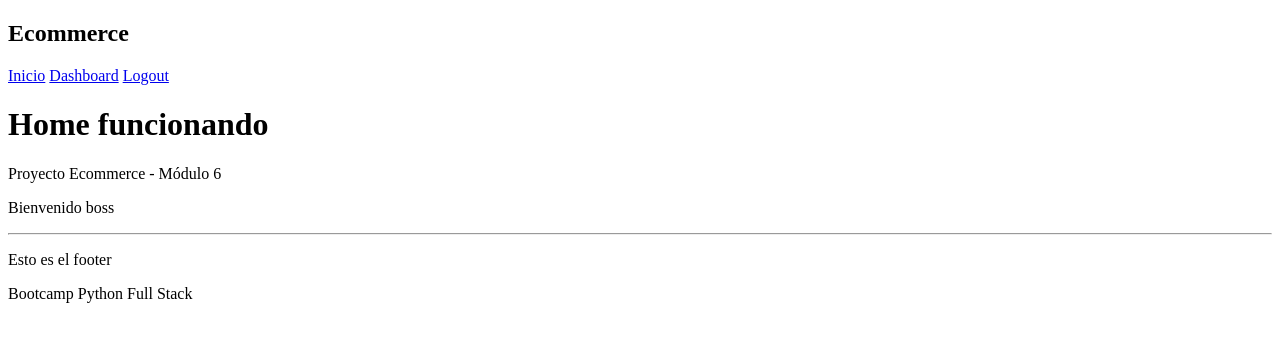
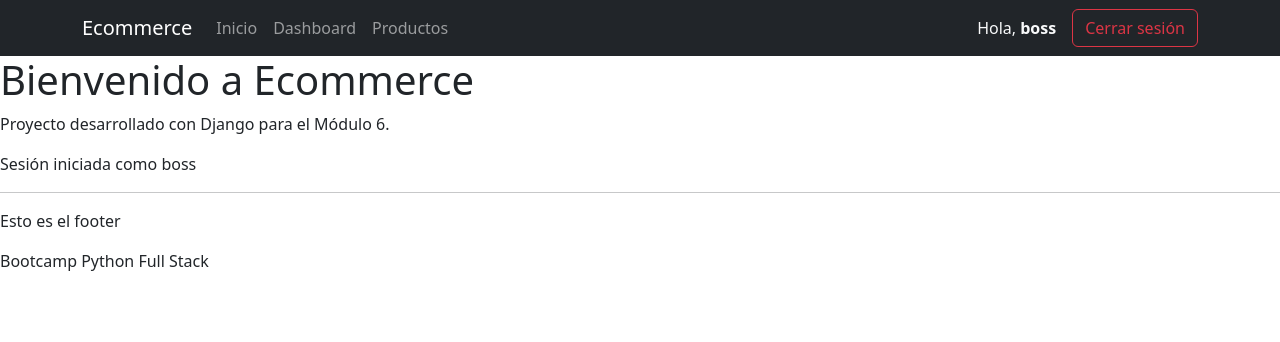
Before and after one commit to JCarvajalLab/Modulo-6-E-commerce-auth-user-django, a Django app: page / in a window 1280 px wide. Shown: the top 342 px of the page. Run offline with Django 5.2, Linux system fonts and the light colour scheme; a user stored in the database is signed in.

Commit message:
style: se integra bootstrap y se mejora el componente nav

```diff
--- a/templates/base.html
+++ b/templates/base.html
@@ -4,6 +4,7 @@
     <meta charset="UTF-8">
     <meta name="viewport" content="width=device-width, initial-scale=1.0">
     <title>{% block title %}Ecommerce{% endblock %}</title>
+    <link href="https://cdn.jsdelivr.net/npm/bootstrap@5.3.8/dist/css/bootstrap.min.css" rel="stylesheet">
 </head>
 <body>
         {% include 'components/navbar.html' %}
@@ -14,5 +15,6 @@
     </main>
 
     {% include 'components/footer.html' %}
+    <script src="https://cdn.jsdelivr.net/npm/bootstrap@5.3.8/dist/js/bootstrap.bundle.min.js"></script>
 </body>
 </html>
--- a/templates/components/navbar.html
+++ b/templates/components/navbar.html
@@ -1,11 +1,54 @@
-<nav>
-    <h2>Ecommerce</h2>
-    <a href="{% url 'home' %}">Inicio</a>
-    {% if user.is_authenticated %}
-        <a href="{% url 'dashboard' %}">Dashboard</a>
-        <a href="{% url 'logout' %}">Logout</a>
-    {% else %}
-        <a href="{% url 'login' %}">Login</a>
-        <a href="{% url 'register' %}">Registro</a>
-    {% endif %}
+<nav class="navbar navbar-expand-lg navbar-dark bg-dark">
+    <div class="container">
+        <a class="navbar-brand" href="{% url 'home' %}">Ecommerce</a>
+        <button class="navbar-toggler" type="button" data-bs-toggle="collapse" data-bs-target="#navbarContent">
+            <span class="navbar-toggler-icon"></span>
+        </button>
+        <div class="collapse navbar-collapse" id="navbarContent">
+            <ul class="navbar-nav me-auto">
+                <li class="nav-item">
+                    <a class="nav-link" href="{% url 'home' %}">
+                        Inicio
+                    </a>
+                </li>
+                {% if user.is_authenticated %}
+                <li class="nav-item">
+                    <a class="nav-link" href="{% url 'dashboard' %}">
+                        Dashboard
+                    </a>
+                </li>
+                <li class="nav-item">
+                    <a class="nav-link" href="{% url 'dashboard' %}">
+                        Productos
+                    </a>
+                </li>
+                {% endif %}
+            </ul>
+            <ul class="navbar-nav">
+                {% if user.is_authenticated %}
+                <li class="nav-item d-flex align-items-center me-3">
+                    <span class="text-light">
+                        Hola, <strong>{{ user.username }}</strong>
+                    </span>
+                </li>
+                <li class="nav-item">
+                    <a class="btn btn-outline-danger" href="{% url 'logout' %}">
+                        Cerrar sesión
+                    </a>
+                </li>
+                {% else %}
+                <li class="nav-item">
+                    <a class="nav-link btn btn-outline-success" href="{% url 'login' %}">
+                        Iniciar sesión
+                    </a>
+                </li>
+                <li class="nav-item ms-2">
+                    <a class="nav-link btn btn-outline-primary" href="{% url 'register' %}">
+                        Registrarse
+                    </a>
+                </li>
+                {% endif %}
+            </ul>
+        </div>
+    </div>
 </nav>
--- a/templates/home.html
+++ b/templates/home.html
@@ -1,17 +1,11 @@
 {% extends 'base.html' %}
-
 {% block title %}
 Inicio
 {% endblock %}
-
 {% block content %}
-
-<h1>Home funcionando</h1>
-
-<p>Proyecto Ecommerce - Módulo 6</p>
-
+    <h1>Bienvenido a Ecommerce</h1>
+    <p>Proyecto desarrollado con Django para el Módulo 6.</p>
 {% if user.is_authenticated %}
-    <p>Bienvenido {{ user.username }}</p>
+    <p>Sesión iniciada como {{ user.username }}</p>
 {% endif %}
-
 {% endblock %}
```
Also changed, not shown: db.sqlite3.
